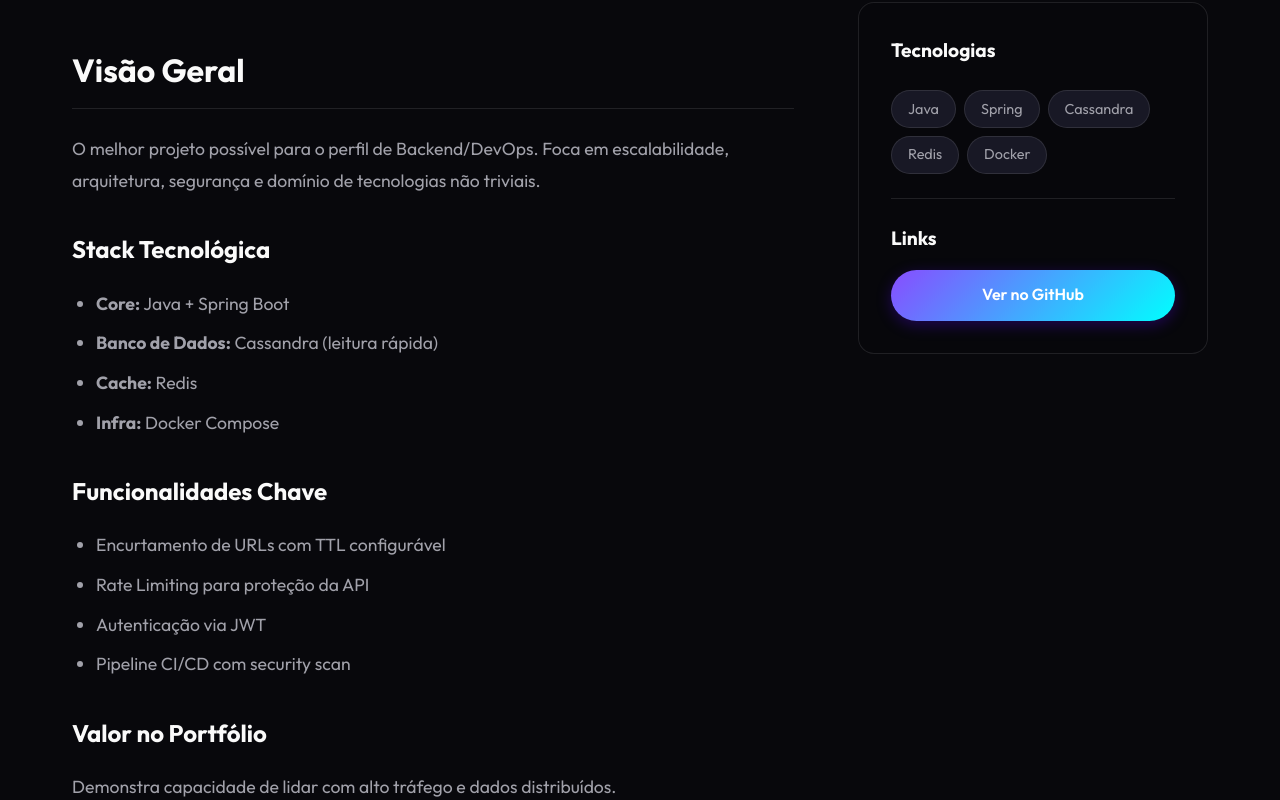
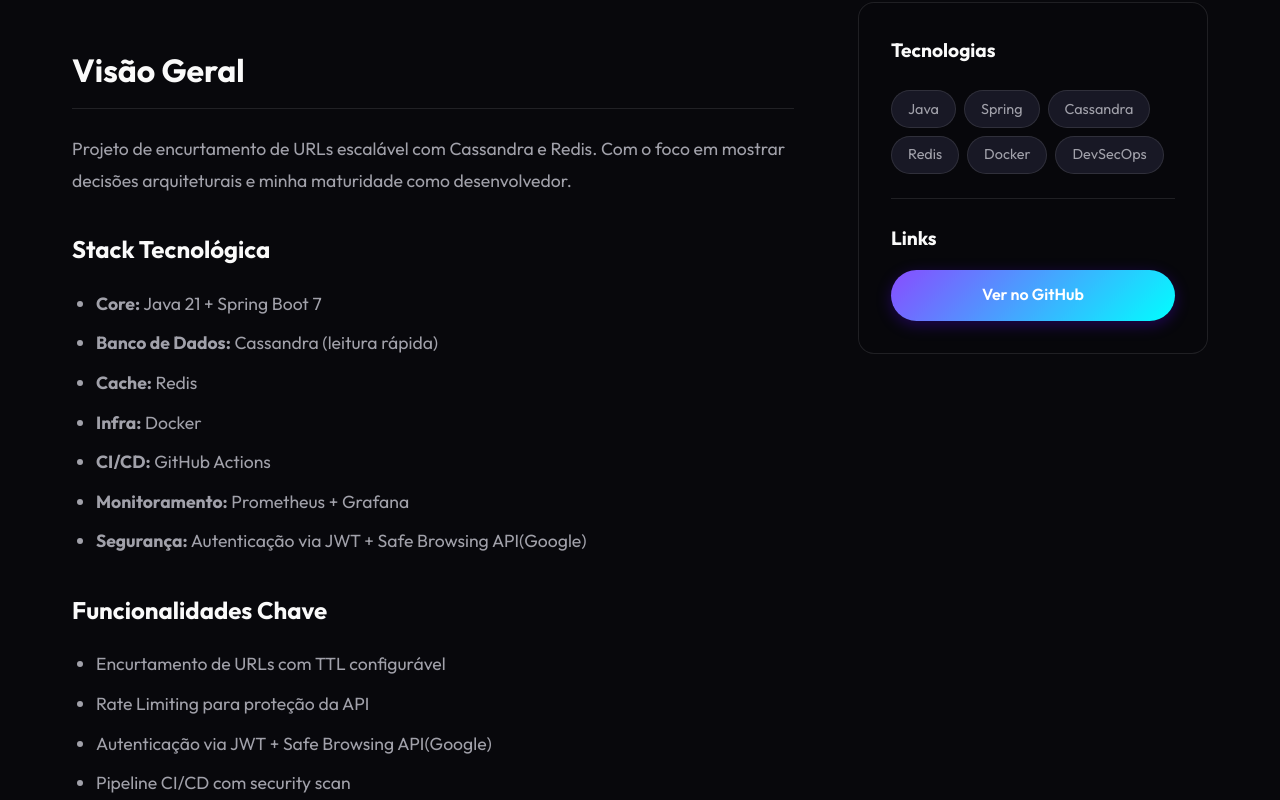
Before and after one commit to ruhtraleugim/meu-portfolio, a Next.js app: page /projects/url-shortener-enterprise in a window 1280 px wide. Shown: the part 480-1280 px from the top of the page. Built offline with nearby package versions, Linux system fonts and the light colour scheme.

Commit message:
chore: replace outdated link information with new endpoints

```diff
--- a/src/data/projects.ts
+++ b/src/data/projects.ts
@@ -8,7 +8,7 @@ export interface Project {
   content: string;
   githubUrl?: string;
   liveUrl?: string;
-  status?: 'Em Desenvolvimento' | 'Concluído' | 'Planejado';
+  status?: 'Em Desenvolvimento' | 'Concluído | Fase final' | 'Planejado';
 }
 
 export const projects: Project[] = [
@@ -17,33 +17,36 @@ export const projects: Project[] = [
     slug: 'url-shortener-enterprise',
     title: 'URL Shortener Enterprise',
     description: 'Sistema de encurtamento de URLs escalável com Cassandra e Redis.',
-    tags: ['Java', 'Spring', 'Cassandra', 'Redis', 'Docker'],
+    tags: ['Java', 'Spring', 'Cassandra', 'Redis', 'Docker', 'DevSecOps'],
     image: '/projects/server.png',
     status: 'Em Desenvolvimento',
     content: `
       <h2>Visão Geral</h2>
-      <p>O melhor projeto possível para o perfil de Backend/DevOps. Foca em escalabilidade, arquitetura, segurança e domínio de tecnologias não triviais.</p>
+      <p>Projeto de encurtamento de URLs escalável com Cassandra e Redis. Com o foco em mostrar decisões arquiteturais e minha maturidade como desenvolvedor.</p>
 
       <h3>Stack Tecnológica</h3>
       <ul>
-        <li><strong>Core:</strong> Java + Spring Boot</li>
+        <li><strong>Core:</strong> Java 21 + Spring Boot 7</li>
         <li><strong>Banco de Dados:</strong> Cassandra (leitura rápida)</li>
         <li><strong>Cache:</strong> Redis</li>
-        <li><strong>Infra:</strong> Docker Compose</li>
+        <li><strong>Infra:</strong> Docker</li>
+        <li><strong>CI/CD:</strong> GitHub Actions</li>
+        <li><strong>Monitoramento:</strong> Prometheus + Grafana</li>
+        <li><strong>Segurança:</strong> Autenticação via JWT + Safe Browsing API(Google)</li>
       </ul>
 
       <h3>Funcionalidades Chave</h3>
       <ul>
         <li>Encurtamento de URLs com TTL configurável</li>
         <li>Rate Limiting para proteção da API</li>
-        <li>Autenticação via JWT</li>
+        <li>Autenticação via JWT + Safe Browsing API(Google)</li>
         <li>Pipeline CI/CD com security scan</li>
       </ul>
 
       <h3>Valor no Portfólio</h3>
-      <p>Demonstra capacidade de lidar com alto tráfego e dados distribuídos.</p>
+      <p>Demonstra capacidade de lidar com alto tráfego e dados distribuídos, alem de corte de custos consideraveis.</p>
     `,
-    githubUrl: 'https://github.com/ruhtraleugim',
+    githubUrl: 'https://github.com/ruhtraleugim/EncurtadorDeUrl',
   },
   {
     id: '2',
```
